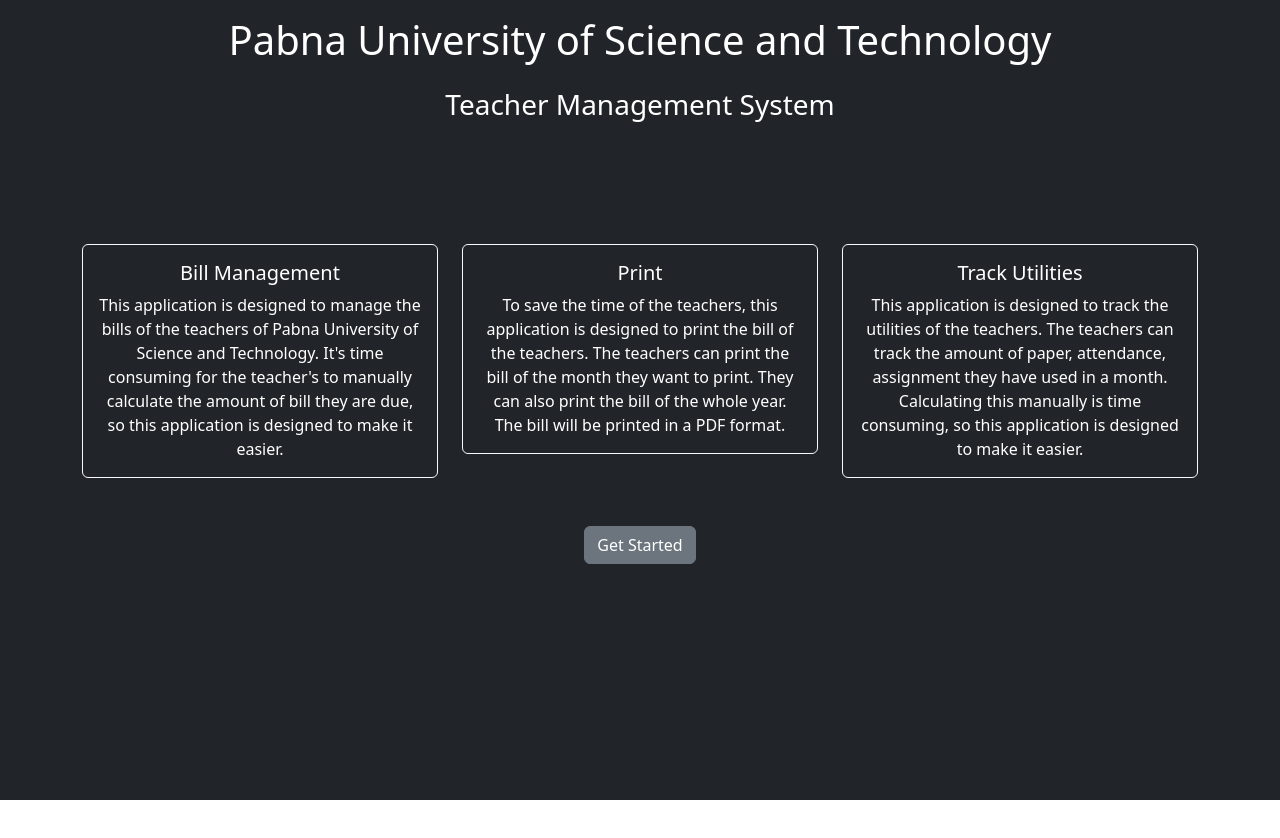
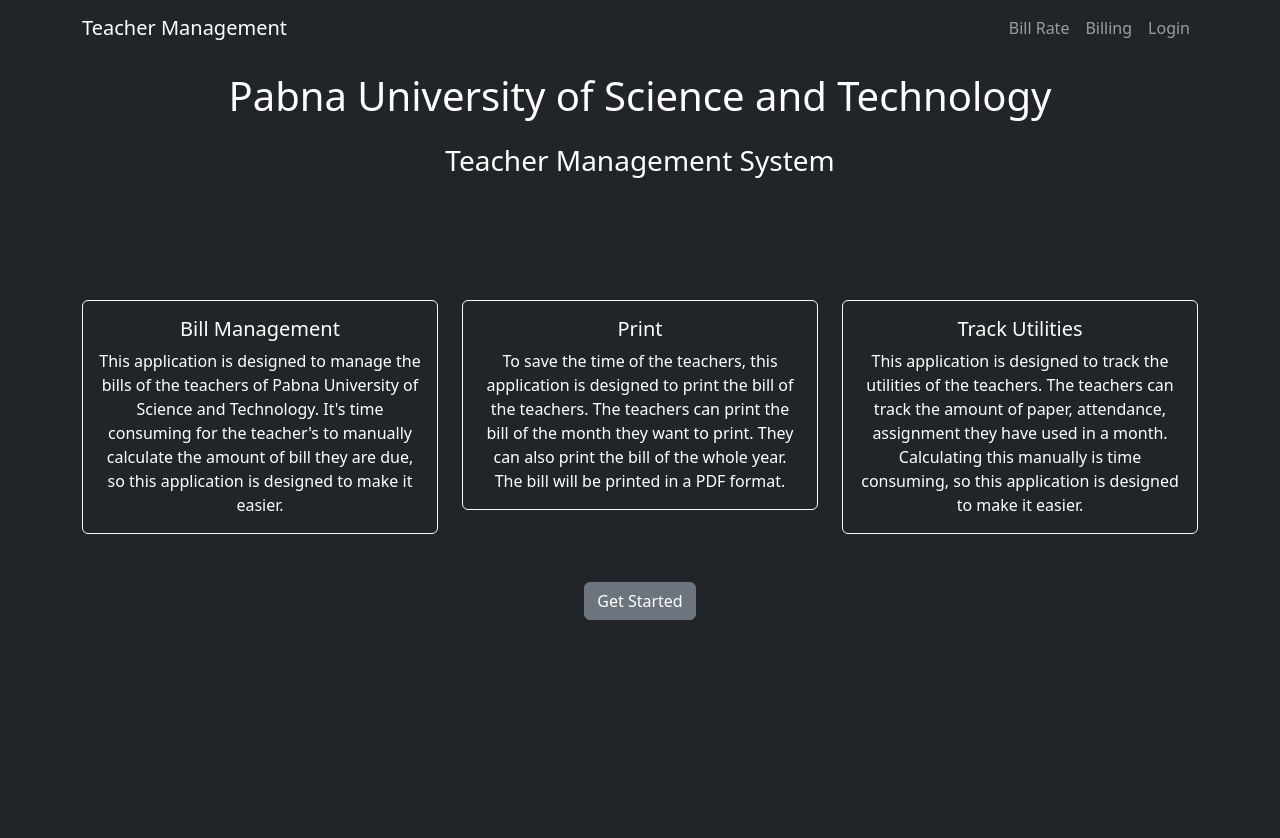
Before and after one commit to MiNHAZ-33/teacher-management-frontend, a React (Create React App) app: page / in a window 1280 px wide. Shown: the top 838 px of the page. Before the commit the page ends 800 px from the top, so only its background shows below. Built offline with nearby package versions, Linux system fonts and the light colour scheme; what @react-pdf/renderer would draw is missing.

Commit message:
added navbar

```diff
--- a/src/App.js
+++ b/src/App.js
@@ -8,10 +8,12 @@ import BillRatePage from './pages/BillRatePage';
 import BillingPage from './pages/BillingPage';
 import BillTest from './pages/BillTest';
 import LandingPage from './pages/LandingPage';
+import NavBar from './pages/NavBar';
 
 function App() {
   return (
     <BrowserRouter>
+      <NavBar/>
       <Routes>
         <Route path='/' element={<LandingPage />} />
         <Route path="/login" element={<LoginPage />} />
--- /dev/null
+++ b/src/pages/NavBar.jsx
@@ -0,0 +1,28 @@
+import { Navbar, Container, Nav, NavDropdown } from 'react-bootstrap';
+import { Link } from 'react-router-dom';
+function NavBar() {
+    return (
+        <>
+            <Navbar collapseOnSelect expand="lg" bg="dark" variant="dark">
+                <Container>
+                    <Link to={'/'} className="navbar-brand">Teacher Management</Link>
+                    <Navbar.Toggle aria-controls="responsive-navbar-nav" />
+                    <Navbar.Collapse id="responsive-navbar-nav">
+                        <Nav className="me-auto">
+                        </Nav>
+                        <Nav>
+                            <Link to={'/billrate'} className="nav-link">Bill Rate</Link>
+                        </Nav>
+                        <Nav>
+                            <Link to={'/billing'} className="nav-link">Billing</Link>
+                        </Nav>
+                        <Nav>
+                            <Link to={'/login'} className="nav-link">Login</Link>
+                        </Nav>
+                    </Navbar.Collapse>
+                </Container>
+            </Navbar>
+        </>
+    );
+}
+export default NavBar;
```
